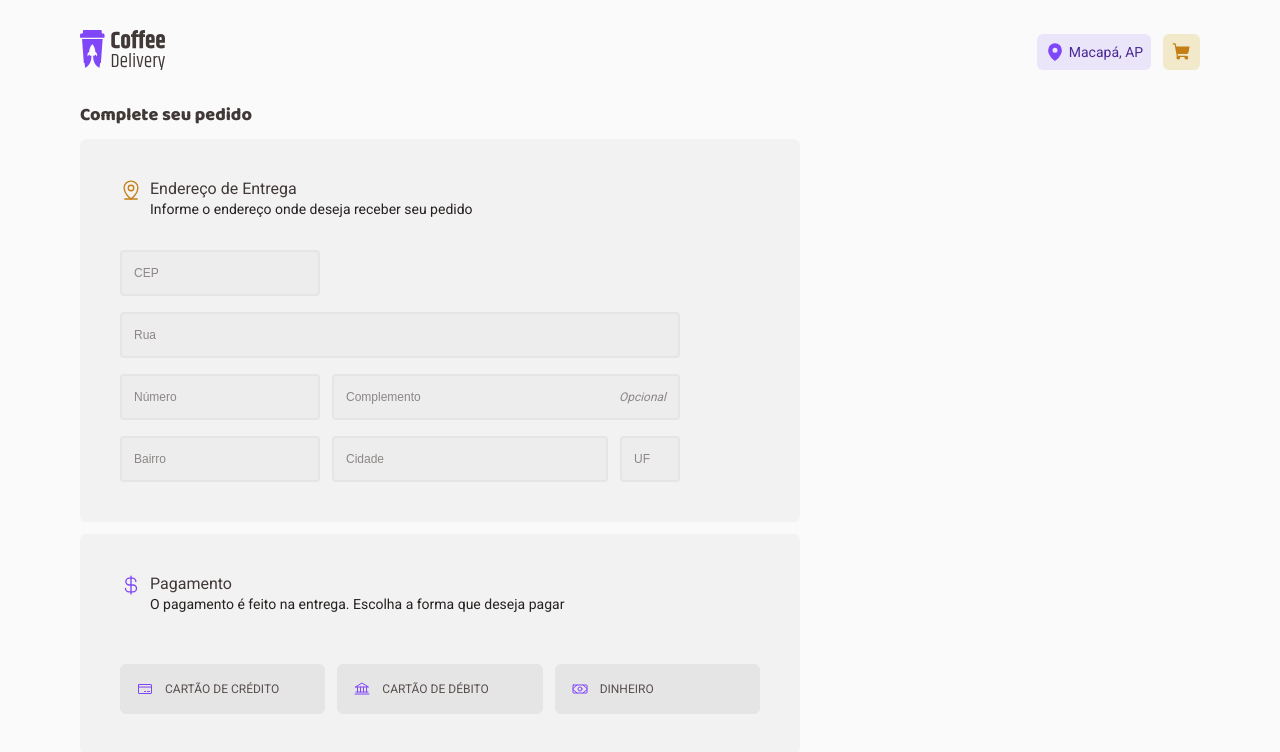
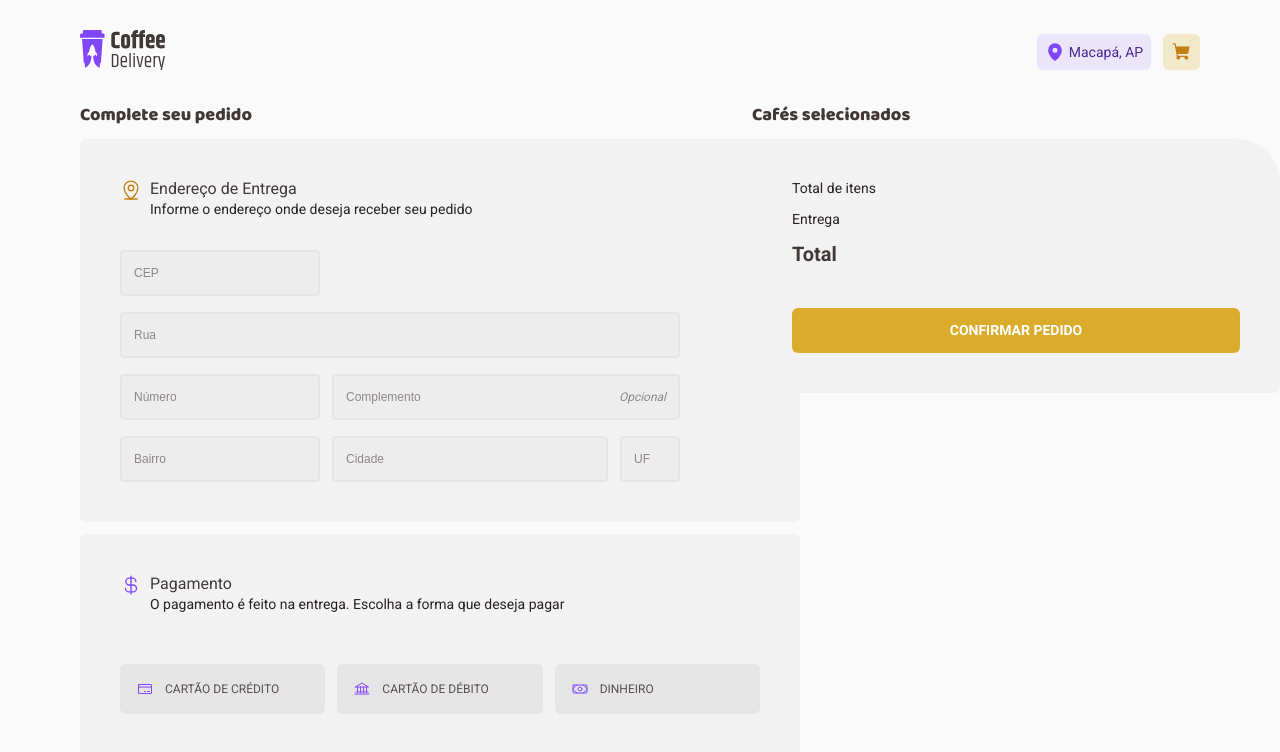
Before and after one commit to nathallye/challenge02-ignite-react, a React (Vite) app: page /Checkout in a window 1280 px wide. Shown: the top 752 px of the page. Built offline with nearby package versions, Linux system fonts and the light colour scheme.

Commit message:
Checkout component

```diff
--- /dev/null
+++ b/src/components/BasicButton/BasicButton.tsx
@@ -0,0 +1,15 @@
+import { ButtonHTMLAttributes } from "react";
+
+import { BasicButtonContainer } from "./styles";
+
+interface ButtonProps extends ButtonHTMLAttributes<HTMLButtonElement> {
+  content: String | number;
+};
+
+export const BasicButton = ({ content, ...props}: ButtonProps) => {
+  return (
+    <BasicButtonContainer {...props}>
+      {content}
+    </BasicButtonContainer>
+  );
+};
--- /dev/null
+++ b/src/components/BasicButton/index.tsx
@@ -0,0 +1,3 @@
+import { BasicButton } from "./BasicButton";
+
+export { BasicButton };
--- /dev/null
+++ b/src/components/BasicButton/styles.ts
@@ -0,0 +1,28 @@
+import styled, { css } from "styled-components";
+
+export const BasicButtonContainer = styled.button`
+  background-color: ${({theme}) => theme.colors["brand-yellow"]};
+
+  border: none;
+  border-radius: 6px;
+
+  width: 100%;
+  padding: 0.75rem 0.5rem;
+  margin-top: 1.75rem;
+
+  color: ${({theme}) => theme.colors["base-white"]};
+  font-weight: 700;
+  font-size: ${({theme}) => theme.textSizes["components-button-g"]};
+  text-transform: uppercase;
+  transition: 0.15s;
+  line-height: 1.3rem;
+
+  &:disabled {
+    opacity: 0.7;
+    cursor: not-allowed;
+  }
+
+  &:not(:disabled):hover {
+    background-color: ${({theme}) => theme.colors["brand-yellow-dark"]};
+  }
+`;
--- /dev/null
+++ b/src/hooks/useCart.ts
@@ -0,0 +1,7 @@
+import { useContext } from "react";
+
+export const useCart = () => {
+// TODO
+//   const context = useContext(CartContext);
+//   return context;
+}
--- a/src/pages/Checkout/Checkout.tsx
+++ b/src/pages/Checkout/Checkout.tsx
@@ -5,6 +5,7 @@ import { zodResolver } from "@hookform/resolvers/zod";
 import { CheckoutForm } from "./components/CheckoutForm";
 
 import { CompleteOrderContainer } from "./styles";
+import { SelectedCoffees } from "./components/SelectedCoffees/SelectedCoffees";
 
 enum PaymentMethods {
   credit = "credit",
@@ -47,7 +48,7 @@ export const Checkout = () => {
       // onSubmit={handleSubmit(confirmOrderHandler)}
     >
       <CheckoutForm />
-      {/* <SelectedCoffees /> */}
+      <SelectedCoffees />
     </CompleteOrderContainer>
   </FormProvider>
   );
--- /dev/null
+++ b/src/pages/Checkout/components/ConfirmationSection/ConfirmationSection.tsx
@@ -0,0 +1,47 @@
+import { BasicButton } from "../../../../components/BasicButton";
+
+import { formatMoney } from "../../../../utils/formatMoney";
+
+import { ConfirmationSectionContainer } from "./styles";
+import { RegularText } from "../../../../styles/text";
+
+export const ConfirmationSection = () => {
+  // TODO
+  // const { cartItemsTotalPrice, cartQuantity } = useCart();
+  // const cartTotal = DELIVERY_PRICE + cartItemsTotalPrice;
+
+  // const formattedItemsTotal = formatMoney(cartItemsTotalPrice);
+  // const formattedCartTotal = formatMoney(cartTotal);
+  // const formattedDeliveryPrice = formatMoney(DELIVERY_PRICE);
+
+  return (
+    <ConfirmationSectionContainer>
+      <div>
+        <RegularText size="s">Total de itens</RegularText>
+        <RegularText>
+          {/* R$ {formattedItemsTotal} */}
+        </RegularText>
+      </div>
+      <div>
+        <RegularText size="s">Entrega</RegularText>
+        <RegularText>
+          {/* R$ {formattedDeliveryPrice} */}
+        </RegularText>
+      </div>
+      <div>
+        <RegularText weight="700" color="subtitle" size="l">
+          Total
+        </RegularText>
+        <RegularText weight="700" color="subtitle" size="l">
+          {/* R$ {formattedCartTotal} */}
+        </RegularText>
+      </div>
+
+      <BasicButton
+        content="Confirmar Pedido"
+        // disabled={cartQuantity <= 0}
+        type="submit"
+      />
+    </ConfirmationSectionContainer>
+  );
+};
--- /dev/null
+++ b/src/pages/Checkout/components/ConfirmationSection/index.tsx
@@ -0,0 +1,3 @@
+import { ConfirmationSection } from "./ConfirmationSection";
+
+export { ConfirmationSection };
--- /dev/null
+++ b/src/pages/Checkout/components/ConfirmationSection/styles.ts
@@ -0,0 +1,13 @@
+import styled from "styled-components";
+
+export const ConfirmationSectionContainer = styled.section`
+  display: flex;
+  flex-direction: column;
+  gap: 0.8rem;
+
+  > div {
+    display: flex;
+    align-items: center;
+    justify-content: space-between;
+  }
+`;
--- /dev/null
+++ b/src/pages/Checkout/components/SelectedCoffees/SelectedCoffees.tsx
@@ -0,0 +1,27 @@
+import { ConfirmationSection } from "../ConfirmationSection";
+
+import { useCart } from "../../../../hooks/useCart";
+
+import { TitleText } from "../../../../styles/text";
+import { DetailsContainer, SelectedCoffeesContainer } from "./styles";
+
+export const SelectedCoffees = () => {
+  // TODO
+  // const { cartItems } = useCart();
+
+  return (
+    <SelectedCoffeesContainer>
+      <TitleText size="xs" color="subtitle">
+        Cafés selecionados
+      </TitleText>
+
+      <DetailsContainer>
+        {/* {cartItems.map((item) => (
+          <CoffeeCartCard key={item.id} coffee={item} />
+        ))} */}
+
+        <ConfirmationSection />
+      </DetailsContainer>
+    </SelectedCoffeesContainer>
+  );
+};
--- /dev/null
+++ b/src/pages/Checkout/components/SelectedCoffees/styles.ts
@@ -0,0 +1,29 @@
+import styled from "styled-components";
+import { SectionBaseStyle } from "../../styles";
+
+export const SelectedCoffeesContainer = styled.div`
+  display: flex;
+  flex-direction: column;
+
+  gap: 0.75rem;
+  width: 40rem;
+`;
+
+export const DetailsContainer = styled(SectionBaseStyle)`
+  display: flex;
+  flex-direction: column;
+
+  border-radius: 6px 44px 6px 44px;
+`;
+
+export const ConfirmationSectionContainer = styled.section`
+  display: flex;
+  flex-direction: column;
+  gap: 0.8rem;
+
+  > div {
+    display: flex;
+    align-items: center;
+    justify-content: space-between;
+  }
+`;
--- a/src/pages/Home/components/CoffeeCard/CoffeeCard.tsx
+++ b/src/pages/Home/components/CoffeeCard/CoffeeCard.tsx
@@ -23,10 +23,12 @@ export const CoffeeCard = ({coffee}: CoffeeCardProps) => {
 
   const [quantity, setQuantity] = useState(1);
 
+  // TODO
   const handleIncrease = () => {
 
   };
 
+  // TODO
   const handleDecrease = () => {
 
   };
@@ -56,6 +58,7 @@ export const CoffeeCard = ({coffee}: CoffeeCardProps) => {
             R$
           </RegularText>
           <TitleText size="m" color="text" as="strong">
+            {/* TODO */}
             {/* {formatedPrice} */}
             9,99
           </TitleText>
--- /dev/null
+++ b/src/utils/formatMoney.ts
@@ -0,0 +1,5 @@
+export const formatMoney = (value: number) => {
+  return value.toLocaleString("pt-BR", {
+    minimumFractionDigits: 2,
+  });
+};
```
